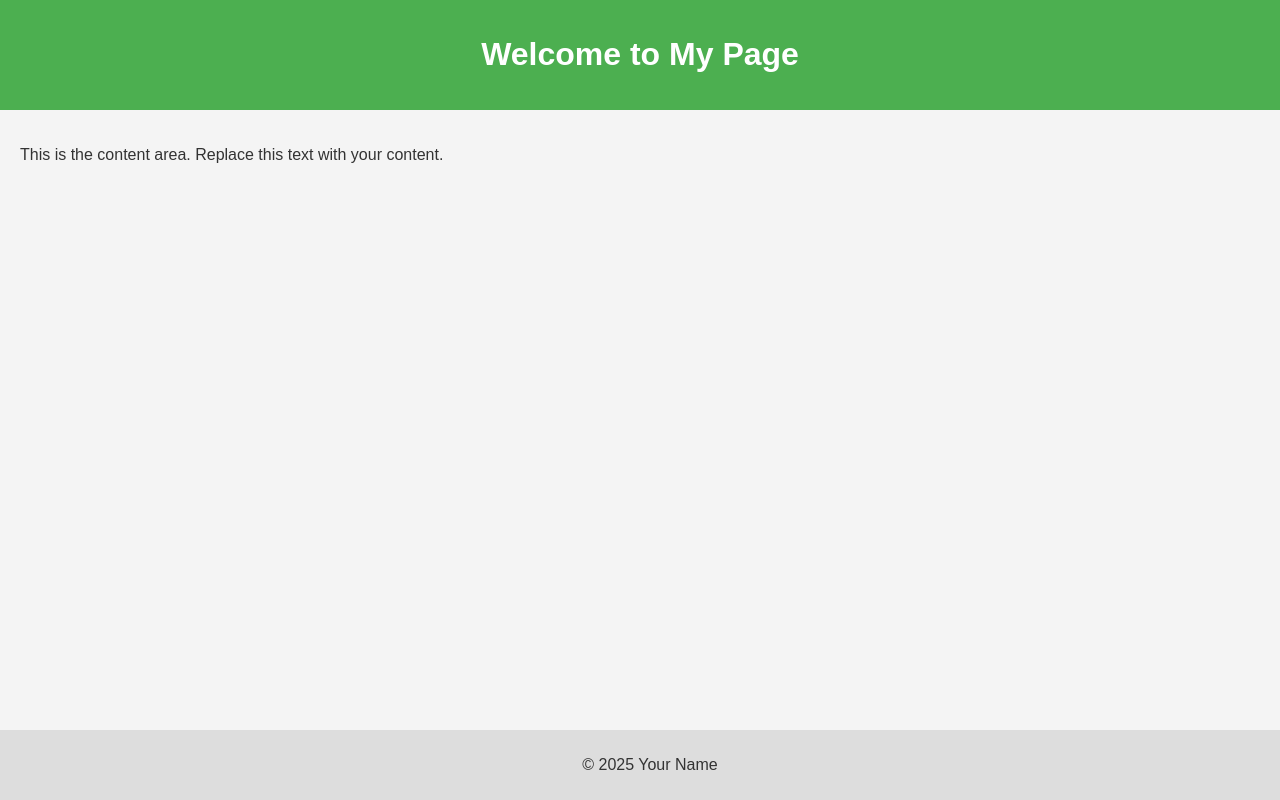
After one commit to ballaprr/control_app, a Django app: template dashboard/templates/dashboard/page_1.html in a window 1280 px wide. The commit adds this page. Run offline with Django 4.2, Linux system fonts and the light colour scheme; the template is opened without the code that fills it, so the values that code supplies are empty.

```diff
--- a/control_app/urls.py
+++ b/control_app/urls.py
@@ -26,4 +26,5 @@ urlpatterns = [
     path('get-deviceid/<int:tileIndex>/', views.get_deviceid, name='get_deviceid'),
     path('reboot-device/', views.reboot_device, name='reboot_device'),
     path('fetch-legend-data/<int:setup_id>/', views.fetch_legend_data_api, name='fetch_legend_data'),
+    path('page_1/', views.my_page, name='my_page'),
 ]
--- a/dashboard/templates/dashboard/index.html
+++ b/dashboard/templates/dashboard/index.html
@@ -92,6 +92,7 @@
         </section>
     </div>
 
+    <a href="{% url 'my_page' %}" class="button">Go to Page 1</a>
     <script src="{% static 'dashboard/scripts.js' %}"></script>
 </body>
 </html>
--- /dev/null
+++ b/dashboard/templates/dashboard/page_1.html
@@ -0,0 +1,49 @@
+<!DOCTYPE html>
+<html lang="en">
+<head>
+    <meta charset="UTF-8">
+    <meta name="viewport" content="width=device-width, initial-scale=1.0">
+    <title>Page Title</title>
+    <style>
+        /* Add your CSS styles here */
+        body {
+            font-family: Arial, sans-serif;
+            margin: 0;
+            padding: 0;
+            background-color: #f4f4f4;
+            color: #333;
+        }
+
+        header {
+            background-color: #4CAF50;
+            color: white;
+            padding: 15px;
+            text-align: center;
+        }
+
+        main {
+            padding: 20px;
+        }
+
+        footer {
+            background-color: #ddd;
+            text-align: center;
+            padding: 10px;
+            position: fixed;
+            bottom: 0;
+            width: 100%;
+        }
+    </style>
+</head>
+<body>
+    <header>
+        <h1>Welcome to My Page</h1>
+    </header>
+    <main>
+        <p>This is the content area. Replace this text with your content.</p>
+    </main>
+    <footer>
+        <p>&copy; 2025 Your Name</p>
+    </footer>
+</body>
+</html>
--- a/dashboard/views.py
+++ b/dashboard/views.py
@@ -248,3 +248,8 @@ def trigger_action(request):
         return JsonResponse({"results": responses}, status=200)
 
     return JsonResponse({"error": "Invalid request method"}, status=405)
+
+
+
+def my_page(request):
+    return render(request, 'page.html')
```
Also changed, not shown: dashboard/static/dashboard/styles.css (+17 -0 lines).
